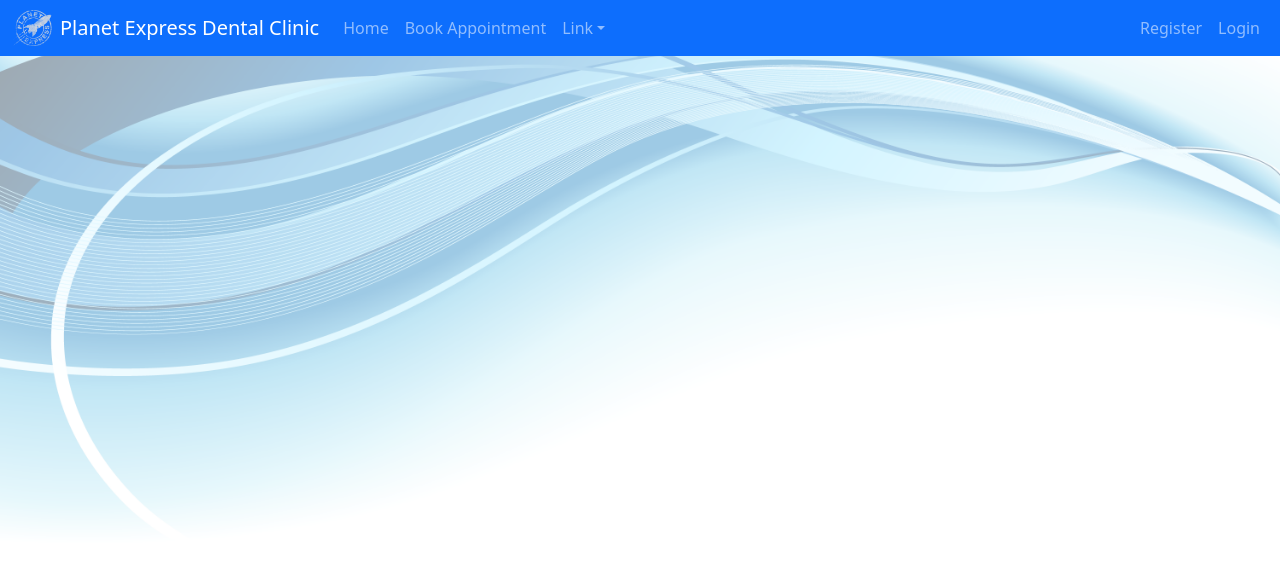
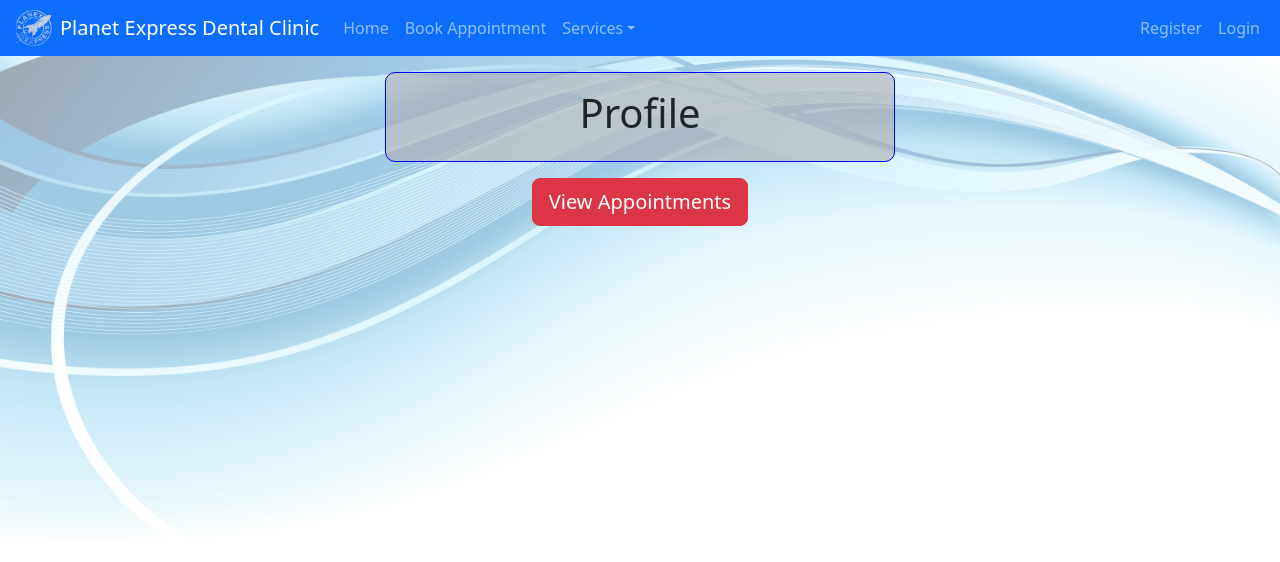
Before and after one commit to Sierpe515/fmp-geekshubs-fsd-val-ReactDentalClinic, a React (Vite) app in the folder reactDentalClinic/: page /profile in a window 1280 px wide. Shown: the top 562 px of the page. Built offline with nearby package versions, Linux system fonts and the light colour scheme.

Commit message:
feat: pages and links of AboutUs Doctors Treatments Contact Profile Appointments

```diff
--- /dev/null
+++ b/reactDentalClinic/src/components/ButtonViewAppointments.jsx
@@ -0,0 +1,13 @@
+import React from 'react';
+import { Link } from 'react-router-dom';
+import Button from 'react-bootstrap/Button';
+
+export const ButtonViewAppointment = () => {
+  return (
+    <div className="mb-2 d-flex justify-content-center">
+        <Button as={Link} variant="danger" size="lg" to='/appointments'>
+          View Appointments
+        </Button>{' '}
+      </div>
+  )
+}
--- a/reactDentalClinic/src/components/NavBar.jsx
+++ b/reactDentalClinic/src/components/NavBar.jsx
@@ -30,14 +30,14 @@ export const NavBar = () => {
           >
             <Nav.Link as={Link} to='/'>Home</Nav.Link>
             <Nav.Link as={Link} to='/newAppointment'>Book Appointment</Nav.Link>
-            <NavDropdown title="Link" id="navbarScrollingDropdown">
-              <NavDropdown.Item href="#action3">Action</NavDropdown.Item>
-              <NavDropdown.Item href="#action4">
-                Another action
+            <NavDropdown title="Services" id="navbarScrollingDropdown">
+              <NavDropdown.Item href="#action3"><Link as={Link} to='/doctors'>Doctors</Link></NavDropdown.Item>
+              <NavDropdown.Item href="#action4"><Link as={Link} to='/tratments'>
+                Treatments</Link>
               </NavDropdown.Item>
               <NavDropdown.Divider />
               <NavDropdown.Item href="#action5">
-                Something else here
+                About Us
               </NavDropdown.Item>
             </NavDropdown>
           </Nav>
--- /dev/null
+++ b/reactDentalClinic/src/layout/AboutUs.jsx
@@ -0,0 +1,17 @@
+import Container from 'react-bootstrap/Container';
+import Row from 'react-bootstrap/Row';
+import Col from 'react-bootstrap/Col';
+
+export const AboutUs = () => {
+  return (
+    <Container fluid className="homeContainer d-flex flex-column justify-content-between">
+            <Row className="d-flex justify-content-center">
+                <Col xxl={4} xl={5} sm={7} className="my-3">
+                    <div className='logRegContainer'>
+                        <h1 className='text-center'>About Us</h1>
+                    </div>
+                </Col>
+            </Row>
+        </Container>
+  )
+}
--- /dev/null
+++ b/reactDentalClinic/src/layout/Appointments.jsx
@@ -0,0 +1,17 @@
+import Container from 'react-bootstrap/Container';
+import Row from 'react-bootstrap/Row';
+import Col from 'react-bootstrap/Col';
+
+export const Appointments = () => {
+  return (
+    <Container fluid className="homeContainer d-flex flex-column justify-content-between">
+            <Row className="d-flex justify-content-center">
+                <Col xxl={4} xl={5} sm={7} className="my-3">
+                    <div className='logRegContainer'>
+                        <h1 className='text-center'>Appointments</h1>
+                    </div>
+                </Col>
+            </Row>
+        </Container>
+  )
+}
--- /dev/null
+++ b/reactDentalClinic/src/layout/Contact.jsx
@@ -0,0 +1,17 @@
+import Container from 'react-bootstrap/Container';
+import Row from 'react-bootstrap/Row';
+import Col from 'react-bootstrap/Col';
+
+export const Contact = () => {
+  return (
+    <Container fluid className="homeContainer d-flex flex-column justify-content-between">
+            <Row className="d-flex justify-content-center">
+                <Col xxl={4} xl={5} sm={7} className="my-3">
+                    <div className='logRegContainer'>
+                        <h1 className='text-center'>Contact</h1>
+                    </div>
+                </Col>
+            </Row>
+        </Container>
+  )
+}
--- /dev/null
+++ b/reactDentalClinic/src/layout/Doctors.jsx
@@ -0,0 +1,17 @@
+import Container from 'react-bootstrap/Container';
+import Row from 'react-bootstrap/Row';
+import Col from 'react-bootstrap/Col';
+
+export const Doctors = () => {
+  return (
+    <Container fluid className="homeContainer d-flex flex-column justify-content-between">
+            <Row className="d-flex justify-content-center">
+                <Col xxl={4} xl={5} sm={7} className="my-3">
+                    <div className='logRegContainer'>
+                        <h1 className='text-center'>Doctors</h1>
+                    </div>
+                </Col>
+            </Row>
+        </Container>
+  )
+}
--- a/reactDentalClinic/src/layout/MainApp.jsx
+++ b/reactDentalClinic/src/layout/MainApp.jsx
@@ -6,7 +6,13 @@ import { Login } from './Login';
 import { NewAppointment } from './NewAppointment';
 import { Register } from './Register';
 import './MainApp.css'
-import { Footer } from '../components/Footer';
+// import { Footer } from '../components/Footer';
+import { Profile } from './Profile';
+import { Appointments } from './Appointments';
+import { Doctors } from './Doctors';
+import { Treatments } from './Treatments';
+import { AboutUs } from './AboutUs';
+import { Contact } from './Contact';
 
 export const MainApp = () => {
   return (
@@ -18,6 +24,12 @@ export const MainApp = () => {
         <Route path='/register' element={<Register/>}/>
         <Route path='/login' element={<Login/>}/>
         <Route path='/newAppointment' element={<NewAppointment/>}/>
+        <Route path='/profile' element={<Profile/>}/>
+        <Route path='/appointments' element={<Appointments/>}/>
+        <Route path='/doctors' element={<Doctors/>}/>
+        <Route path='/treatments' element={<Treatments/>}/>
+        <Route path='/aboutUs' element={<AboutUs/>}/>
+        <Route path='/contact' element={<Contact/>}/>
     </Routes>
     </>
   )
--- /dev/null
+++ b/reactDentalClinic/src/layout/Profile.jsx
@@ -0,0 +1,21 @@
+import Container from 'react-bootstrap/Container';
+import Row from 'react-bootstrap/Row';
+import Col from 'react-bootstrap/Col';
+import { ButtonViewAppointment } from '../components/ButtonViewAppointments';
+
+export const Profile = () => {
+  return (
+    <Container fluid className="homeContainer d-flex flex-column justify-content-between">
+            <Row className="d-flex justify-content-center">
+                <Col xxl={4} xl={5} sm={7} className="my-3">
+                    <div className='logRegContainer'>
+                        <h1 className='text-center'>Profile</h1>
+                    </div>
+                </Col>
+            </Row>
+            <Row className="d-flex justify-content-center">
+                <ButtonViewAppointment/>
+            </Row>
+        </Container>
+  )
+}
--- /dev/null
+++ b/reactDentalClinic/src/layout/Treatments.jsx
@@ -0,0 +1,17 @@
+import Container from 'react-bootstrap/Container';
+import Row from 'react-bootstrap/Row';
+import Col from 'react-bootstrap/Col';
+
+export const Treatments = () => {
+  return (
+    <Container fluid className="homeContainer d-flex flex-column justify-content-between">
+            <Row className="d-flex justify-content-center">
+                <Col xxl={4} xl={5} sm={7} className="my-3">
+                    <div className='logRegContainer'>
+                        <h1 className='text-center'>Treatments</h1>
+                    </div>
+                </Col>
+            </Row>
+        </Container>
+  )
+}
```
